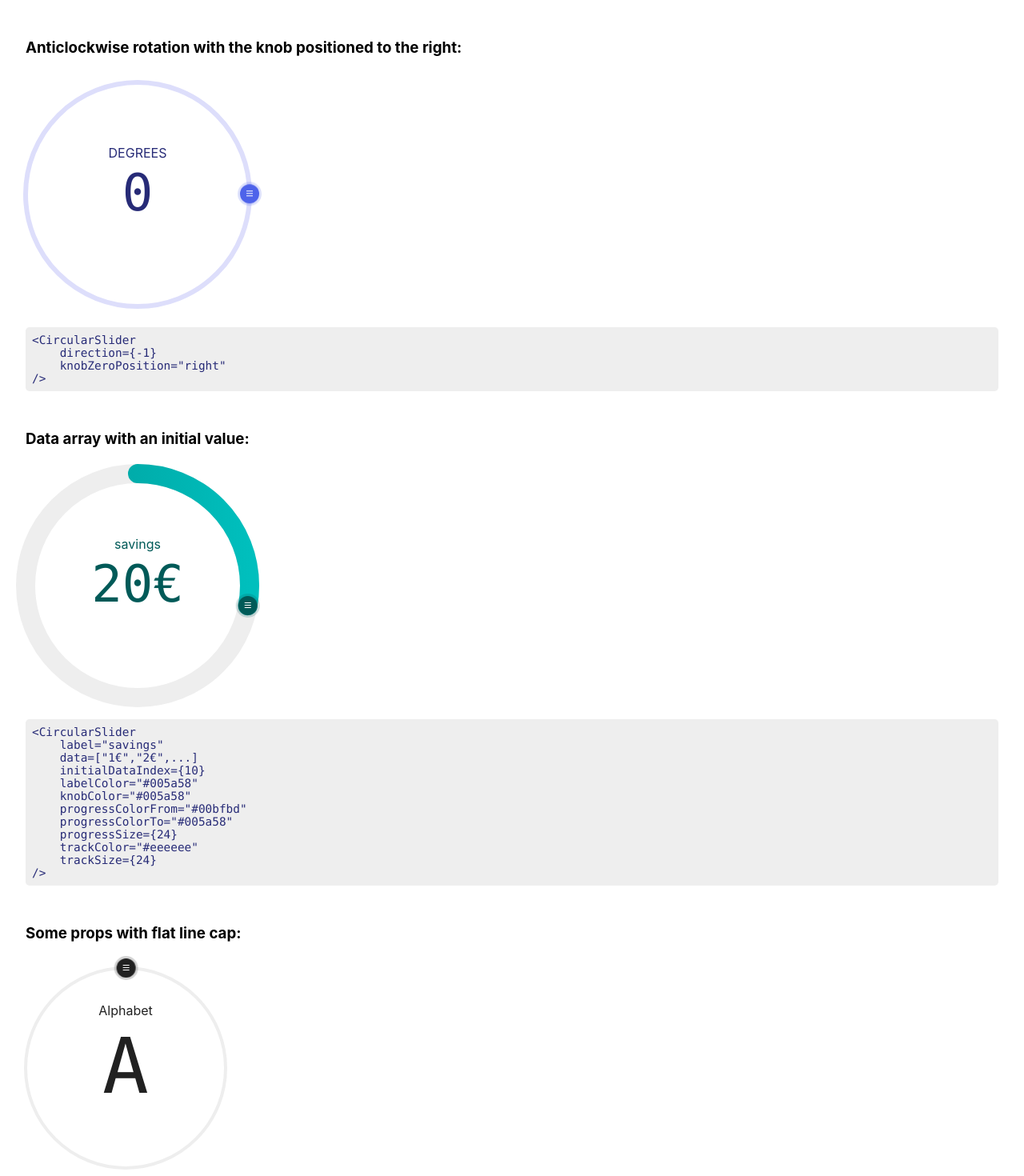
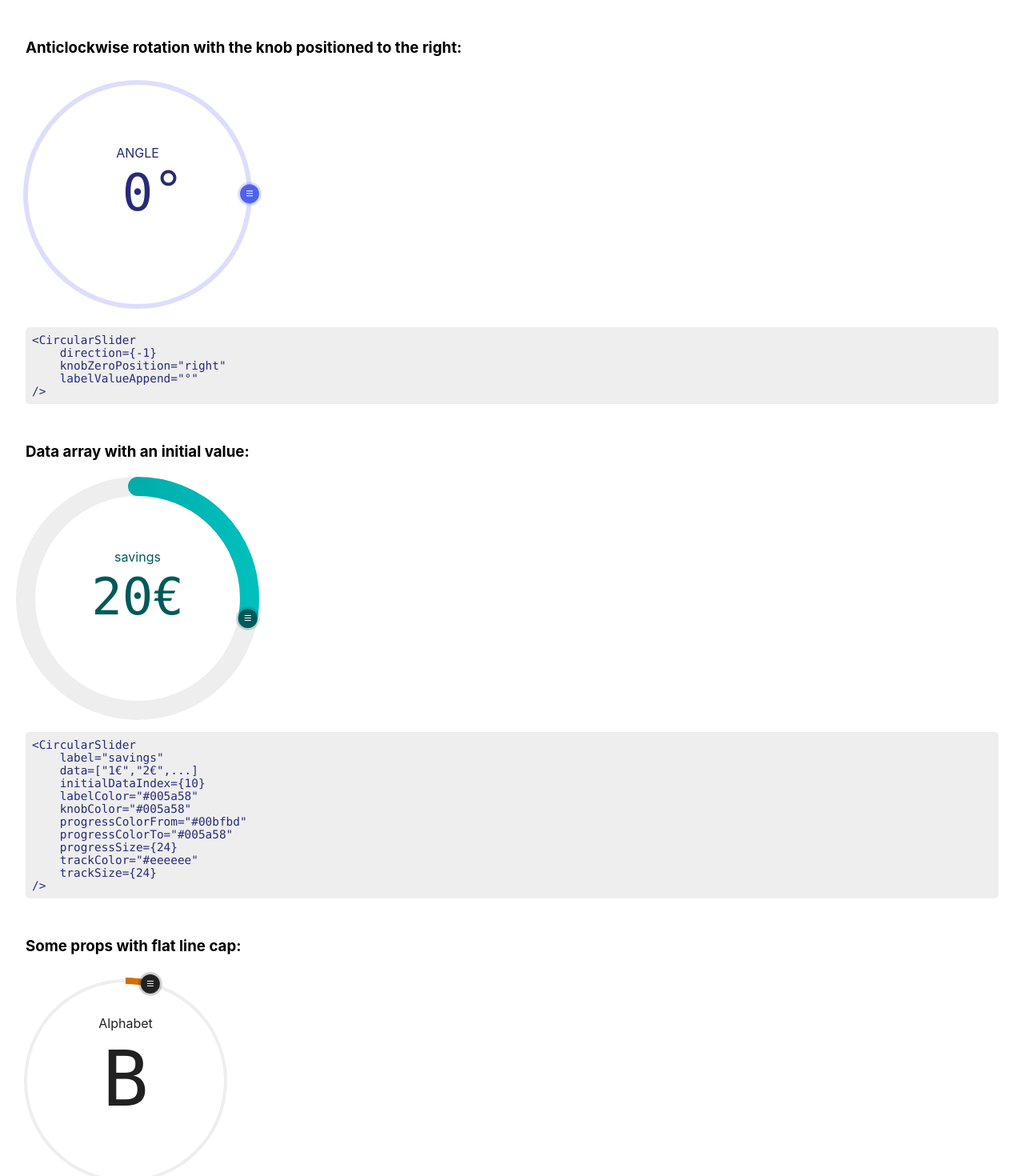
Before and after one commit to fseehawer/react-circular-slider, a React (Create React App) app: page / in a window 1280 px wide. Shown: the top 1470 px of the page at 80% size. Built offline with nearby package versions, Linux system fonts and the light colour scheme.

Commit message:
Add prop to append a symbol to the value field

```diff
--- a/package.json
+++ b/package.json
@@ -1,6 +1,6 @@
 {
   "name": "@fseehawer/react-circular-slider",
-  "version": "1.5.0",
+  "version": "1.5.1",
   "description": "A customizable circular slider with no dependencies.",
   "main": "index.js",
   "repository": {
--- a/src/App.js
+++ b/src/App.js
@@ -31,12 +31,14 @@ const App = () => {
                 <CircularSlider
                     direction={-1}
                     knobZeroPosition="right"
+                    labelValueAppend="°"
                 />
             </div>
             <pre className={css(styles.pre)}>
                 {`<CircularSlider
     direction={-1}
     knobZeroPosition="right"
+    labelValueAppend="°"
 />`}
             </pre>
             <h3 className={css(styles.h3)}>Data array with an initial value:</h3>
@@ -73,6 +75,7 @@ const App = () => {
                 <CircularSlider
                     label="Alphabet"
                     progressLineCap="flat"
+                    initialDataIndex={1}
                     width={250}
                     labelColor={"#212121"}
                     labelValueFontSize={"6rem"}
@@ -89,6 +92,7 @@ const App = () => {
                 {`<CircularSlider
     width={200}
     progressLineCap="flat"
+    initialDataIndex={1}
     label="Alphabet"
     data=["A","B","C",...]
     labelColor="#212121"
--- a/src/CircularSlider/index.js
+++ b/src/CircularSlider/index.js
@@ -14,7 +14,7 @@ const SLIDER_EVENT = {
 
 const CircularSlider = (props) => {
     const {
-        label = 'DEGREES',
+        label = 'ANGLE',
         width = 280,
         direction = 1,
         min = 0,
@@ -24,6 +24,7 @@ const CircularSlider = (props) => {
         labelColor = '#272b77',
         labelFontSize = '1rem',
         labelValueFontSize = '4rem',
+        labelValueAppend = '',
         labelVerticalOffset = '2rem',
         labelHide = false,
         progressColorFrom = '#80C3F3',
@@ -230,6 +231,7 @@ const CircularSlider = (props) => {
                 labelFontSize={labelFontSize}
                 labelVerticalOffset={labelVerticalOffset}
                 labelValueFontSize={labelValueFontSize}
+                labelValueAppend={labelValueAppend}
                 labelHide={labelHide}
                 label={label}
                 value={`${state.label}`}
--- a/src/Labels/index.js
+++ b/src/Labels/index.js
@@ -6,6 +6,7 @@ const Labels = (props) => {
         labelColor,
         labelFontSize,
         labelValueFontSize,
+        labelValueAppend,
         labelVerticalOffset,
         labelHide,
         label,
@@ -30,7 +31,15 @@ const Labels = (props) => {
 
         value: {
             fontSize: `${labelValueFontSize}`,
-            marginBottom: `calc(${labelVerticalOffset})`
+            marginBottom: `calc(${labelVerticalOffset})`,
+            position: 'relative'
+        },
+
+        appended: {
+            position: 'absolute',
+            right: '0',
+            top: 0,
+            transform: 'translate(100%, 0)'
         },
 
         hide: {
@@ -42,7 +51,7 @@ const Labels = (props) => {
         <div className={css(styles.labels, labelHide && styles.hide)}>
             <div style={{fontSize: labelFontSize}}>{label}</div>
             <div className={css(styles.value)}>
-                <code>{value}</code>
+                <code>{value}<span className={css(styles.appended)}>{labelValueAppend}</span></code>
             </div>
         </div>
     );
```
Also changed, not shown: index.js, 9 other files (tests, documents, lock files or other folders).
